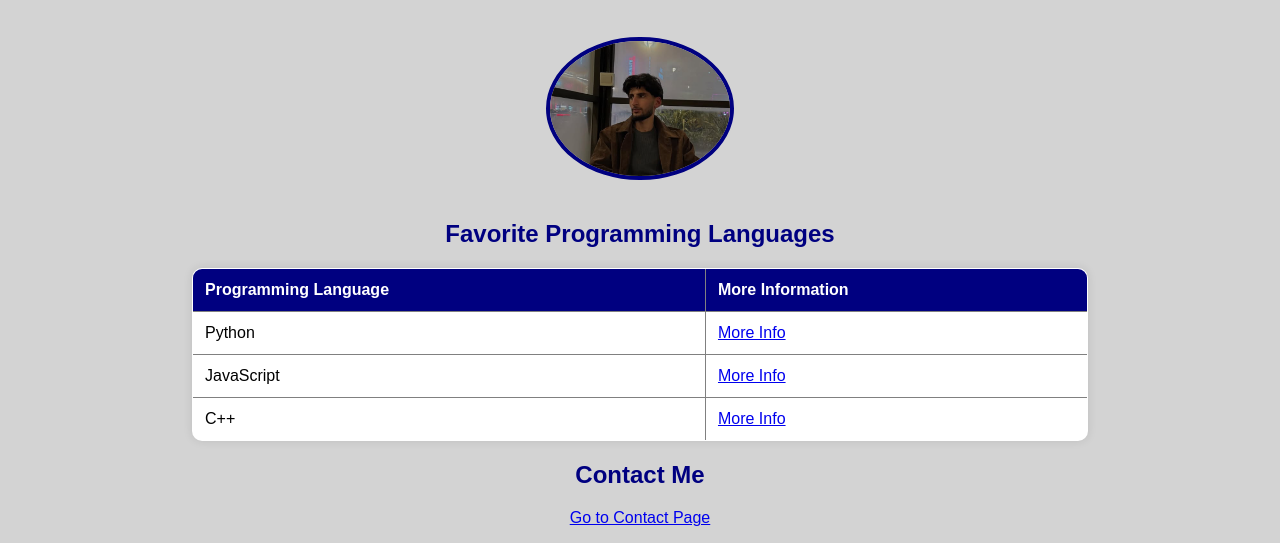
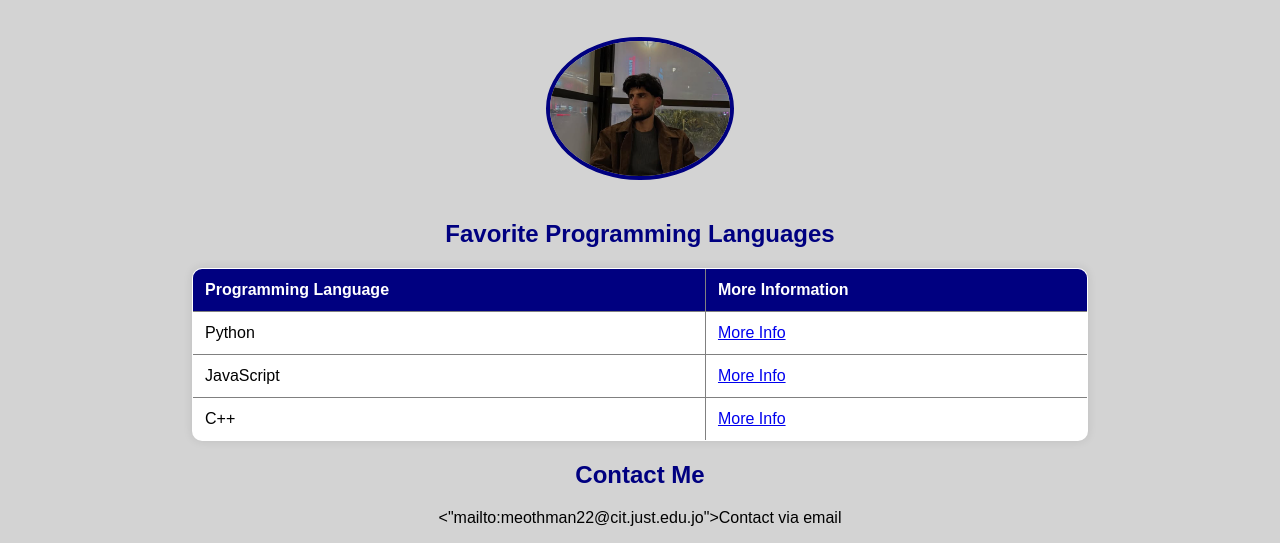
Before and after one commit to Mhmdothmnn/aboutme, a plain HTML site: page index.html in a window 1280 px wide. Shown: the part 393-936 px from the top of the page. Drawn offline with Linux system fonts and the light colour scheme.

Commit message:
Update index.html

```diff
--- a/index.html
+++ b/index.html
@@ -41,6 +41,6 @@
         </tr>
     </table>
     <h2>Contact Me</h2>
-    <p><a href="contact.html">Go to Contact Page</a></p>
+        <p><"mailto:meothman22@cit.just.edu.jo">Contact via email</a></p>
 </body>
 </html>
```
